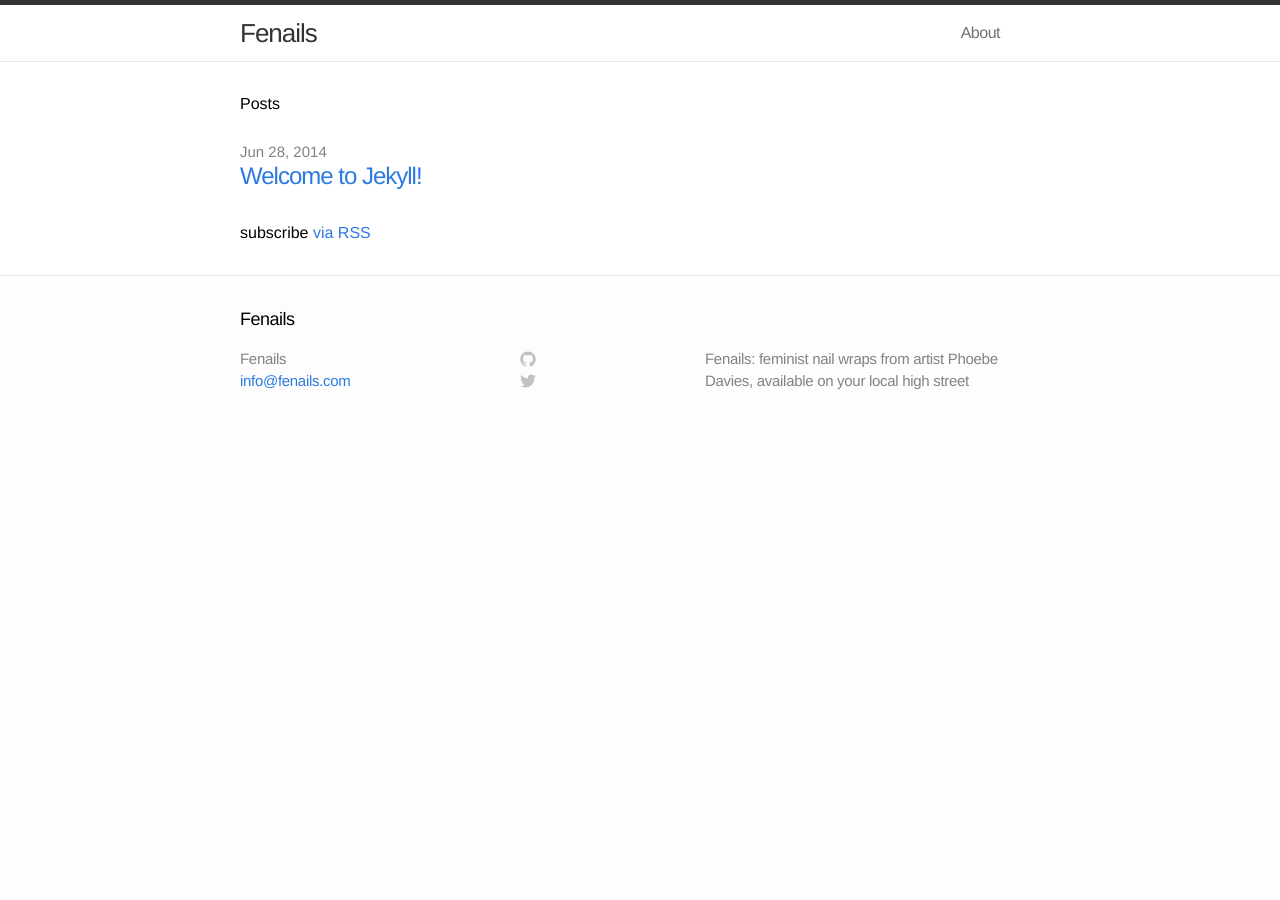
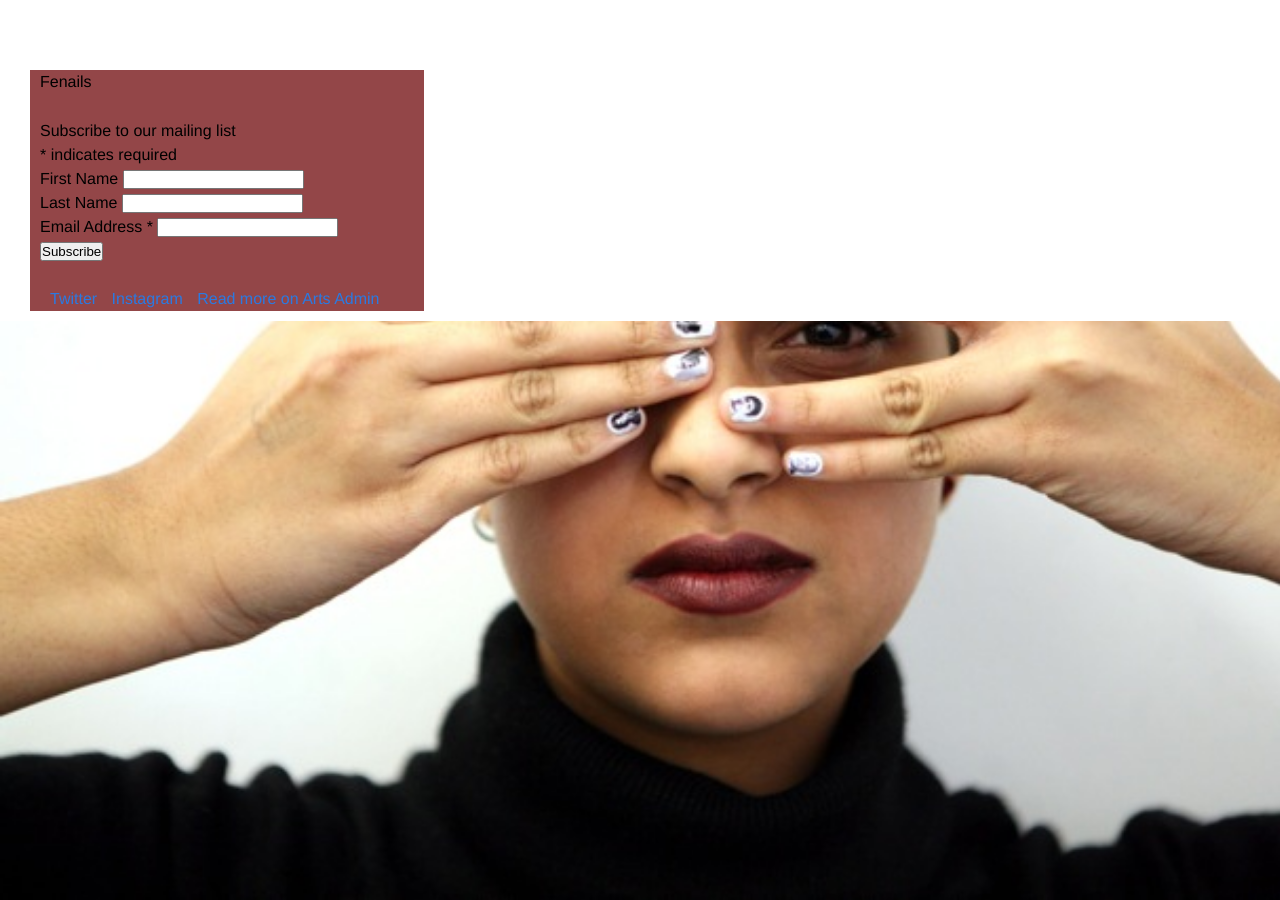
Before and after one commit to annagoss/2014-06-fenails, a Jekyll site: the page built from index.html, in a window 1280 px wide. Built offline with Jekyll 4.4.1, drawn with Linux system fonts in a browser that asks for light colours.

Commit message:
Change background, do more stuff

```diff
--- a/_config.yml
+++ b/_config.yml
@@ -4,6 +4,7 @@ email: info@fenails.com
 description: "Fenails: feminist nail wraps from artist Phoebe Davies, available on your local high street"
 baseurl: ""
 url: "http://www.fenails.com"
+username: fenails_london
 
 # Build settings
 markdown: kramdown
--- a/_includes/footer.html
+++ b/_includes/footer.html
@@ -13,25 +13,6 @@
 
     <div class="footer-col-2 column">
       <ul>
-        <li>
-          <a href="https://github.com/{{ site.username }}">
-            <span class="icon github">
-              <svg version="1.1" class="github-icon-svg" xmlns="http://www.w3.org/2000/svg" xmlns:xlink="http://www.w3.org/1999/xlink" x="0px" y="0px"
-                 viewBox="0 0 16 16" enable-background="new 0 0 16 16" xml:space="preserve">
-                <path fill-rule="evenodd" clip-rule="evenodd" fill="#C2C2C2" d="M7.999,0.431c-4.285,0-7.76,3.474-7.76,7.761
-                c0,3.428,2.223,6.337,5.307,7.363c0.388,0.071,0.53-0.168,0.53-0.374c0-0.184-0.007-0.672-0.01-1.32
-                c-2.159,0.469-2.614-1.04-2.614-1.04c-0.353-0.896-0.862-1.135-0.862-1.135c-0.705-0.481,0.053-0.472,0.053-0.472
-                c0.779,0.055,1.189,0.8,1.189,0.8c0.692,1.186,1.816,0.843,2.258,0.645c0.071-0.502,0.271-0.843,0.493-1.037
-                C4.86,11.425,3.049,10.76,3.049,7.786c0-0.847,0.302-1.54,0.799-2.082C3.768,5.507,3.501,4.718,3.924,3.65
-                c0,0,0.652-0.209,2.134,0.796C6.677,4.273,7.34,4.187,8,4.184c0.659,0.003,1.323,0.089,1.943,0.261
-                c1.482-1.004,2.132-0.796,2.132-0.796c0.423,1.068,0.157,1.857,0.077,2.054c0.497,0.542,0.798,1.235,0.798,2.082
-                c0,2.981-1.814,3.637-3.543,3.829c0.279,0.24,0.527,0.713,0.527,1.437c0,1.037-0.01,1.874-0.01,2.129
-                c0,0.208,0.14,0.449,0.534,0.373c3.081-1.028,5.302-3.935,5.302-7.362C15.76,3.906,12.285,0.431,7.999,0.431z"/>
-              </svg>
-            </span>
-            <span class="username">{{ site.username }}</span>
-          </a>
-        </li>
         <li>
           <a href="https://twitter.com/{{ site.username }}">
             <span class="icon twitter">
--- a/_layouts/default.html
+++ b/_layouts/default.html
@@ -5,15 +5,9 @@
 
     <body>
 
-    {% include header.html %}
-
     <div class="page-content">
-      <div class="wrap">
       {{ content }}
       </div>
-    </div>
-
-    {% include footer.html %}
 
     </body>
 </html>
--- a/css/main.css
+++ b/css/main.css
@@ -13,7 +13,8 @@ body {
   font-size: 16px;
   line-height: 1.5;
   font-weight: 300;
-  background-color: #fdfdfd;
+  background-image:url('/assets/background.jpg');
+  background-size: cover;
 }
 
 h1, h2, h3, h4, h5, h6 { font-size: 100%; font-weight: 400; }
@@ -136,7 +137,7 @@ a:visited { color: #205caa; }
 /* ----------------------------------------------------------*/
 
 .page-content {
-  padding: 30px 0;
+  padding: 10px 0;
   background-color: #fff;
 }
 
@@ -160,6 +161,25 @@ a:visited { color: #205caa; }
   display: block;
   font-size: 15px;
   color: #818181;
+}
+
+.infoblock
+{
+  margin: 60px auto auto 30px;
+  height: 30%;
+  width: 30%;
+  padding-left: 10px;
+  background-color: #934648;
+  display: inline-block;
+}
+
+.infoblock ul {
+    font-size: 1em;
+}
+
+.infoblock li {
+  display: inline-block;
+  padding: 0px 0px 0px 10px;
 }
 
 
--- a/index.html
+++ b/index.html
@@ -4,17 +4,51 @@ layout: default
 
 <div class="home">
 
-  <h1>Posts</h1>
+    <div class="infoblock">
+    <h1>
+      Fenails
+    </h1>
 
-  <ul class="posts">
-    {% for post in site.posts %}
-      <li>
-        <span class="post-date">{{ post.date | date: "%b %-d, %Y" }}</span>
-        <a class="post-link" href="{{ post.url | prepend: site.baseurl }}">{{ post.title }}</a>
+      <!-- Begin MailChimp Signup Form -->
+<div id="mc_embed_signup">
+<form action="//fenails.us8.list-manage.com/subscribe/post?u=479a1c4d2c036dff5b5557ae5&amp;id=ee2cccf74e" method="post" id="mc-embedded-subscribe-form" name="mc-embedded-subscribe-form" class="validate" target="_blank" novalidate>
+  <h2>Subscribe to our mailing list</h2>
+<div class="indicates-required"><span class="asterisk">*</span> indicates required</div>
+<div class="mc-field-group">
+  <label for="mce-FNAME">First Name </label>
+  <input type="text" value="" name="FNAME" class="" id="mce-FNAME">
+</div>
+<div class="mc-field-group">
+  <label for="mce-LNAME">Last Name </label>
+  <input type="text" value="" name="LNAME" class="" id="mce-LNAME">
+</div>
+<div class="mc-field-group">
+  <label for="mce-EMAIL">Email Address  <span class="asterisk">*</span>
+</label>
+  <input type="email" value="" name="EMAIL" class="required email" id="mce-EMAIL">
+</div>
+  <div id="mce-responses" class="clear">
+    <div class="response" id="mce-error-response" style="display:none"></div>
+    <div class="response" id="mce-success-response" style="display:none"></div>
+  </div>    <!-- real people should not fill this in and expect good things - do not remove this or risk form bot signups-->
+    <div style="position: absolute; left: -5000px;"><input type="text" name="b_479a1c4d2c036dff5b5557ae5_ee2cccf74e" tabindex="-1" value=""></div>
+    <div class="clear"><input type="submit" value="Subscribe" name="subscribe" id="mc-embedded-subscribe" class="button"></div>
+</form>
+</div>
+
+<!--End mc_embed_signup-->
+
+    <br />
+    <ul>
+      <li><a href="http://www.twitter.com/fenailslondon">Twitter</a>
       </li>
-    {% endfor %}
-  </ul>
+       <li><a href="http://instagram.com/fenailslondon/">Instagram</a>
+      </li>
+       <li><a href="http://www.artsadmin.co.uk/projects/influences">Read more on Arts Admin</a>
+      </li>
+    </ul>
+  </div>
 
-  <p class="rss-subscribe">subscribe <a href="{{ "/feed.xml" | prepend: site.baseurl }}">via RSS</a></p>
+
 
 </div>
```
Also changed, not shown: assets/background.jpg (added), 1 other file.
